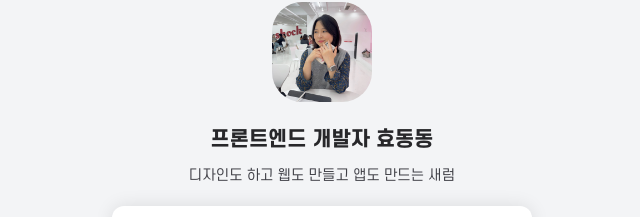
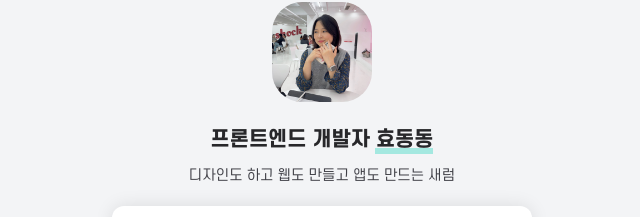
Before and after one commit to bbahna/Portfolio, a Next.js app: page / in a window 1280 px wide. Shown: the part 74-291 px from the top of the page, without its empty margins (318-958 px from the left). Built offline with nearby package versions, Linux system fonts and the light colour scheme.

Commit message:
design : 메인 '효동동' underline ui 추가

```diff
--- a/pages/index.tsx
+++ b/pages/index.tsx
@@ -38,7 +38,10 @@ const Index = () => {
 						height={500}
 						className="w-[100px] h-[100px] rounded-[30px] mb-6"
 					/>
-					<h1 className="mb-3 text-xl font-bold dark:text-zinc-800">프론트엔드 개발자 효동동</h1>
+					<h1 className="relative mb-3 text-xl font-bold dark:text-zinc-800">
+						프론트엔드 개발자 효동동
+						<span className="absolute bottom-0 right-0 h-[6px] opacity-40 w-[58px] theme-bg-main-light" />
+					</h1>
 					<p className="mb-5 text-sm dark:text-zinc-700 text-zinc-700">디자인도 하고 웹도 만들고 앱도 만드는 새럼</p>
 					{linkdata.map((data) => (
 						<Link href={data.link} key={data.title} className="w-full" target="_blank">
```
